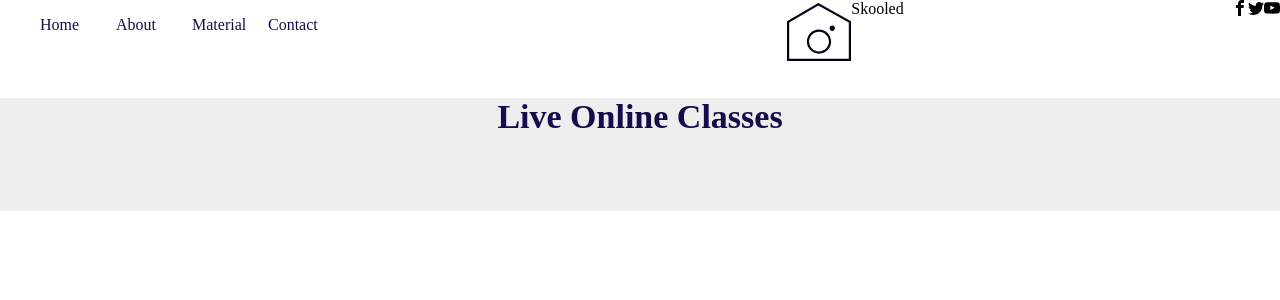
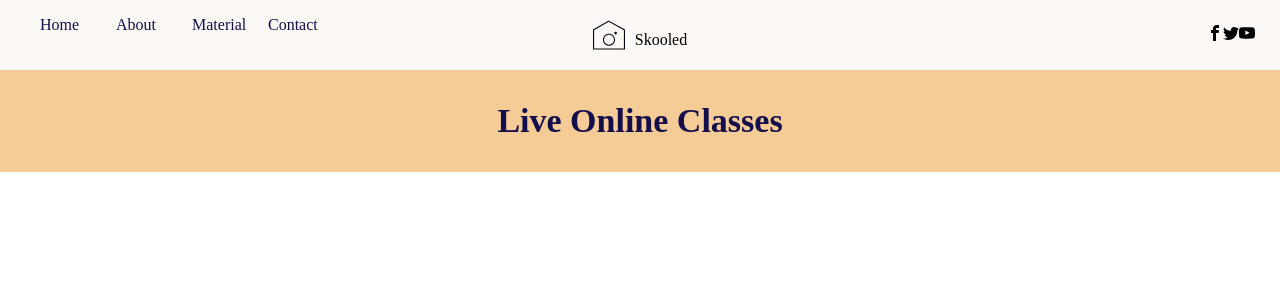
Before and after one commit to AfnanKullab/streaming-education-app, a React (Create React App) app: page / in a window 1280 px wide. Shown: the top 300 px of the page. Built offline with nearby package versions, Linux system fonts and the light colour scheme.

Commit message:
updating-header

```diff
--- a/src/Components/Header/style.js
+++ b/src/Components/Header/style.js
@@ -1,14 +1,15 @@
 import styled from "styled-components";
 
 export const Wrapper = styled.div`
+  background-color: #fcf8f5;
+  padding: 25px;
   display: flex;
-  justify-content: space-between;
+  justify-content: space-around;
+  align-items: center;
 `;
 // Navbar styled comp.
 export const NavbarWrapper = styled.div`
-  width: 459px;
-  height: 50px;
-  overflow-x: visible;
+  margin: auto;
 `;
 export const Nav = styled.nav`
   position: absolute;
@@ -18,24 +19,25 @@ export const Nav = styled.nav`
   left: 0;
 `;
 export const ListItems = styled.ul`
-  &: first-child {
+  list-style: none;
+  display: flex;
+  &:first-child {
     color: #9e5f1b;
   }
-  list-style: none;
-  display: flex;
+`;
+
+export const Items = styled.li`
+  width: 76px;
+  height: 8.8vh;
+  position: relative;
+  box-sizing: border-box;
+  overflow: visible;
+  color: #130d4c;
   &:hover {
     color: #9e5f1b;
   }
 `;
-export const Items = styled.li`
-  width: 76px;
-  height: 50px;
-  position: relative;
-  box-sizing: border-box;
-  overflow: visible;
-`;
 export const Link = styled.a`
-  color: #130d4c;
   transition: color 0.4s ease 0s;
   curser: pointer;
 `;
--- a/src/Components/Icon/index.js
+++ b/src/Components/Icon/index.js
@@ -7,7 +7,6 @@ import { ImYoutube } from "react-icons/im";
 export const IconWrapper = styled.div`
   display: flex;
 `;
-
 export const FaceBook = () => {
   return (
     <div>
--- a/src/Components/LiveClasses/index.js
+++ b/src/Components/LiveClasses/index.js
@@ -3,11 +3,14 @@ import styled from "styled-components";
 import * as T from "../typography/index";
 
 const Liveclasses = styled.div`
-  background-color: #eeeeee;
-  color: ${(props) => props.theme.pallette.primary};
-  height: 14.08vh;
+  background-color: #f5cb96;
+  color: #130d4c;
+  height: 12.8vh;
   width: 100%;
   text-align: center;
+  display: flex;
+  align-items: center;
+  justify-content: center;
 `;
 
 export default function LiveClasses() {
--- a/src/Components/Logo/Logoicon.js
+++ b/src/Components/Logo/Logoicon.js
@@ -7,8 +7,8 @@ export default function Logoicon() {
       id="comp-ka2ixthjsvgcontent"
       data-bbox="20 27.5 160 145"
       xmlns="http://www.w3.org/2000/svg"
-      width="4rem"
-      height="4rem"
+      width="2rem"
+      height="2rem"
       viewBox="20 27.5 160 145"
       data-type="color"
       role="img"
--- a/src/Components/Logo/index.js
+++ b/src/Components/Logo/index.js
@@ -6,11 +6,8 @@ export default function Logo() {
   return (
     <S.LogoWrapper>
       <Logoicon />
-      <div>
-        <span>
-          <a>Skooled</a>
-        </span>
-      </div>
+
+      <S.SpanLogo>Skooled</S.SpanLogo>
     </S.LogoWrapper>
   );
 }
--- a/src/Components/Logo/style.js
+++ b/src/Components/Logo/style.js
@@ -2,4 +2,12 @@ import styled from "styled-components";
 
 export const LogoWrapper = styled.div`
   display: flex;
+  align-items: center;
+  position: absolute;
+  text-align: center;
 `;
+
+export const SpanLogo = styled.span`
+  margin-left: 10px;
+  margin-top: 10px;
+`;
```
